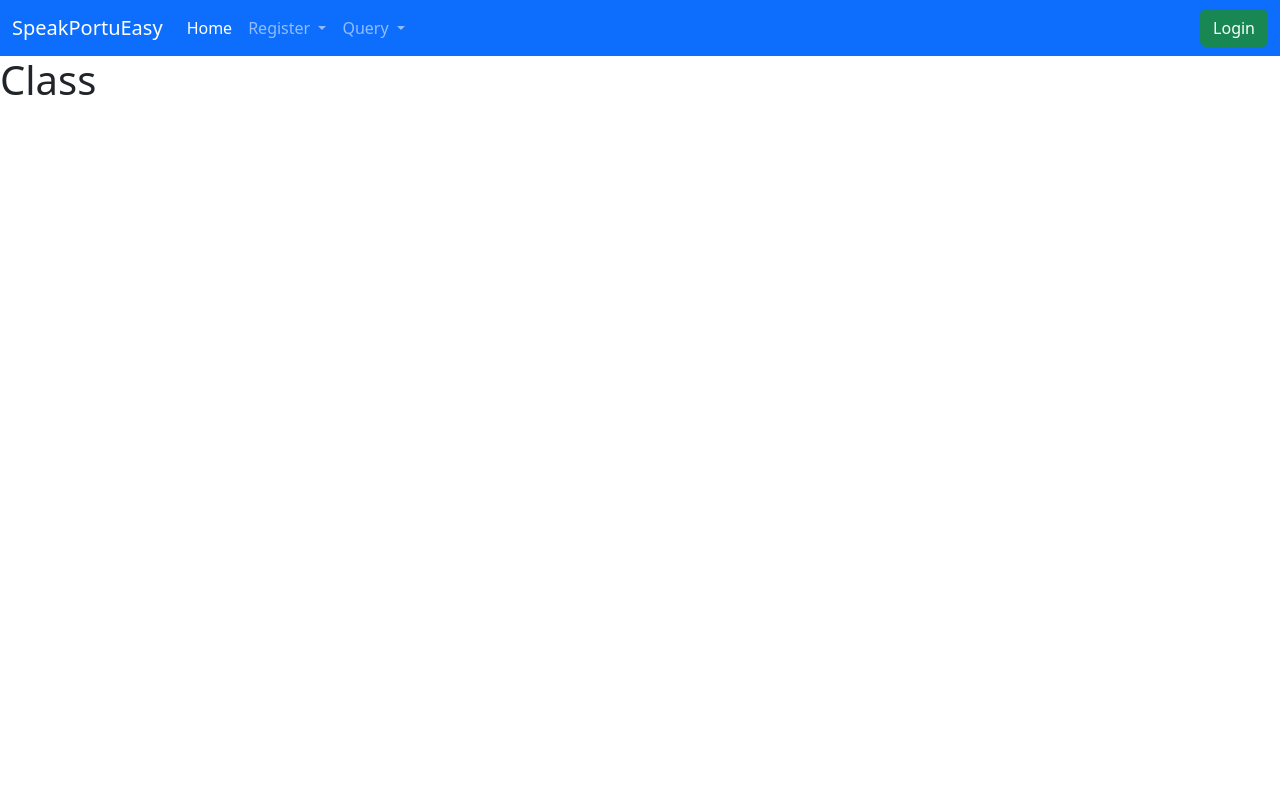
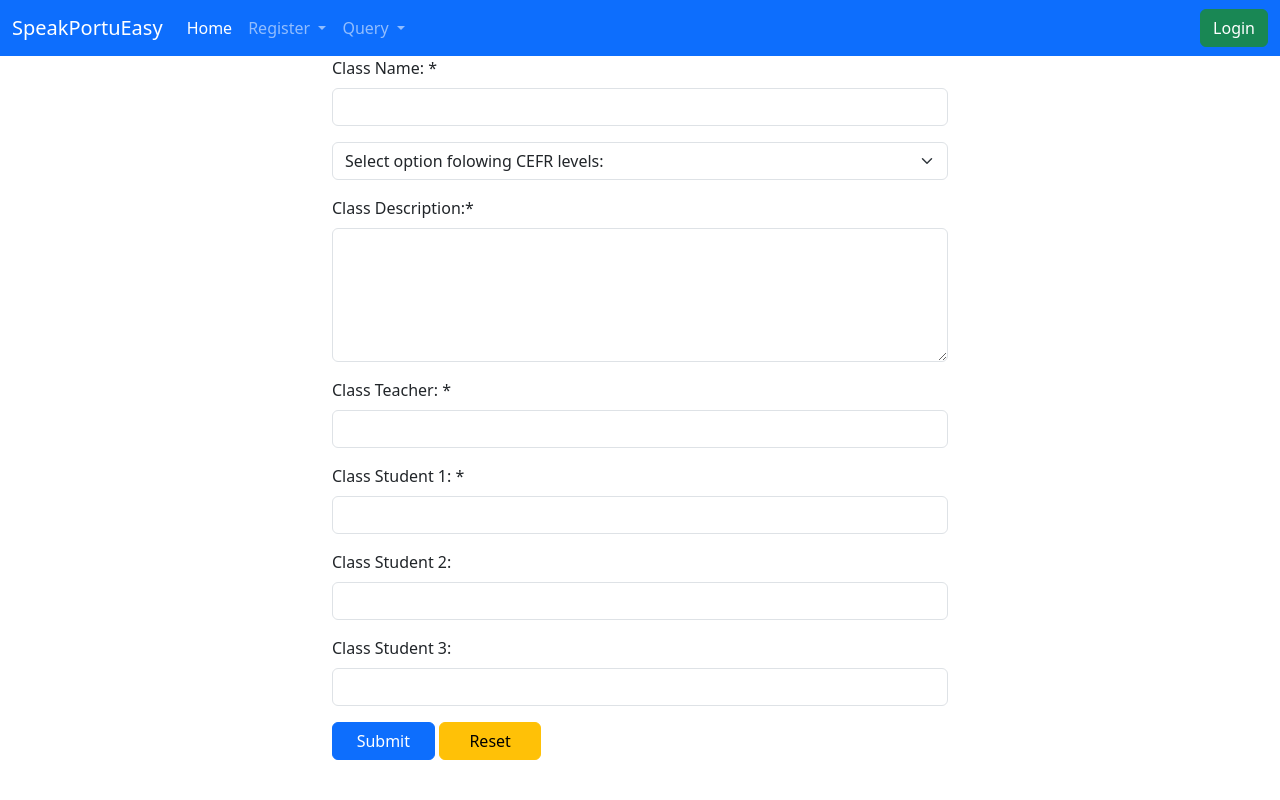
Before and after one commit to MariaPadilha32/SpeakPortuEasy, a Django app: template SpeakPortuEasy/templates/register-class.html in a window 1280 px wide. Run offline with Django 5.2, Linux system fonts and the light colour scheme; the template is opened without the code that fills it, so the values that code supplies are empty.

Commit message:
Correct but on register-class.html

```diff
--- a/SpeakPortuEasy/templates/register-class.html
+++ b/SpeakPortuEasy/templates/register-class.html
@@ -3,5 +3,45 @@
 {% block 'title' %}Class Registery{% endblock %}
 
 {% block 'main' %}
-<h1>Class</h1>
+<div class="container col-6">
+    <form>
+        <div class="mb-3">
+            <label for="txtClassName" class="form-label">Class Name: <span class="required">*</span></label>
+            <input type="text" class="form-control" id="txtClassName" aria-describedby="ClassName" required>
+        </div>
+        <div class="mb-3">
+            <select class="form-select" aria-label="Default select example" required>
+                <option value="" selected disabled>Select option folowing CEFR levels:</option>
+                <option value="A1">A1- Beginner/ Novice</option>
+                <option value="A2">A2- Intermediate Low/ Intermediate Mid</option>
+                <option value="B1">B1- Intermidiate High</option>
+                <option value="B2">B2- Advanced Low/ Mid/ High </option>
+                <option value="C1">C1- Superior</option>
+                <option value="C2">C2- Distinguished</option>
+            </select>
+        </div>
+        <div class="mb-3">
+            <label for="txtClassDescription" class="form-label">Class Description:<span class="required">*</span></label>
+            <textarea class="form-control" id="txtClassDescription" rows="5" aria-describedby="Class Description" required></textarea>
+        </div>
+        <div class="mb-3">
+            <label for="txtClassTeacher" class="form-label">Class Teacher: <span class="required">*</span></label>
+            <input type="text" class="form-control" id="txtClassTeacher" aria-describedby="ClassTeacher" required>
+        </div>
+        <div class="mb-3">
+            <label for="txtClassStudent" class="form-label">Class Student 1: <span class="required">*</span></label>
+            <input type="text" class="form-control" id="txtClassStudent" aria-describedby="ClassStudent" required>
+        </div>
+        <div class="mb-3">
+            <label for="txtClassStudent" class="form-label">Class Student 2: </label>
+            <input type="text" class="form-control" id="txtClassStudent" aria-describedby="txtClassStudent">
+        </div>
+        <div class="mb-3">
+            <label for="txtClassStudent" class="form-label">Class Student 3: </label>
+            <input type="text" class="form-control" id="txtClassStudent" aria-describedby="txtClassStudent">
+        </div>
+        <button type="submit" class="btn btn-primary col-2">Submit</button>
+        <button type="reset" class="btn btn-warning col-2">Reset</button>
+    </form>
+</div>
 {% endblock %}
```
